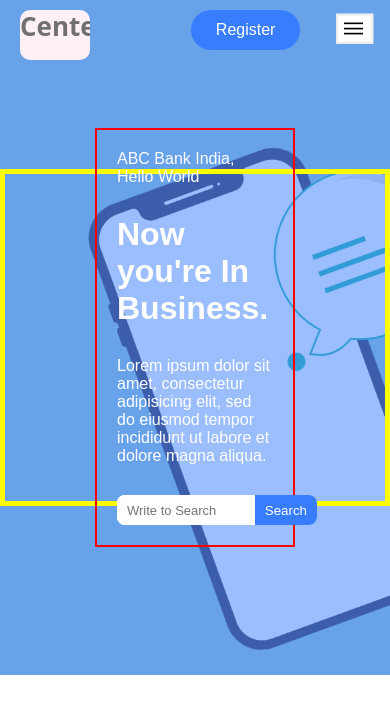
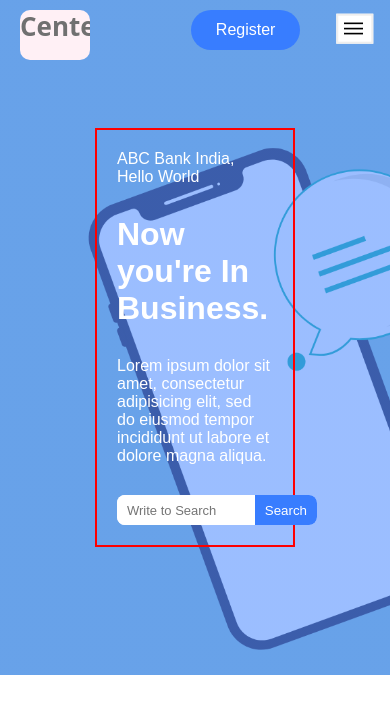
Before and after one commit to Avkr2021/Super-market, a PHP site: page / in a window 390 px wide. Shown: the top 705 px of the page. Run offline with PHP 8.4, Linux system fonts and the light colour scheme.

Commit message:
Create style.css

```diff
--- a/style.css
+++ b/style.css
@@ -373,7 +373,6 @@ nav ul a:hover {
 
   .header-top-content {
    color: #fff;
-   border: 5px solid yellow;
    width: 100%;
    height: 50%;
    display: flex;
@@ -384,7 +383,6 @@ nav ul a:hover {
   .content-div {
    width: 200px;
    padding: 20px;
-   border: 2px solid red;
   }
 
   .content-div h1 {
```
